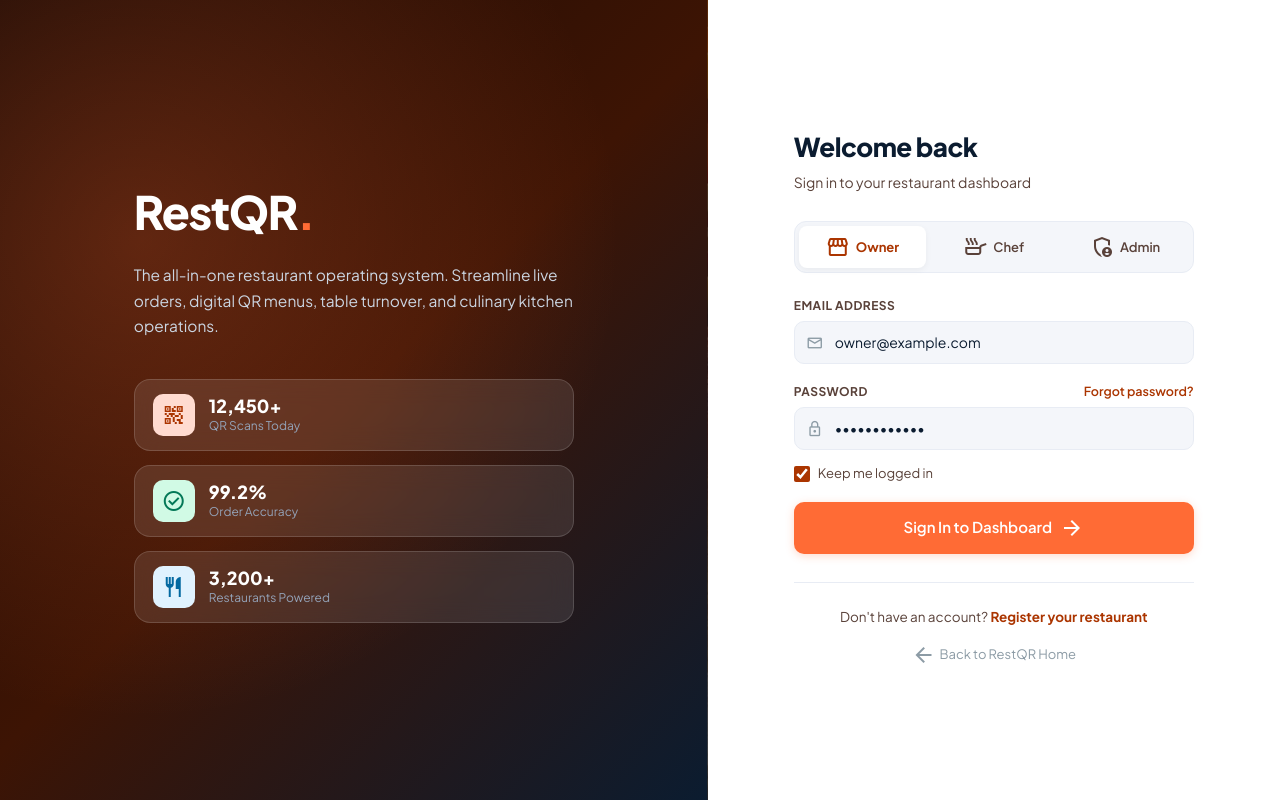
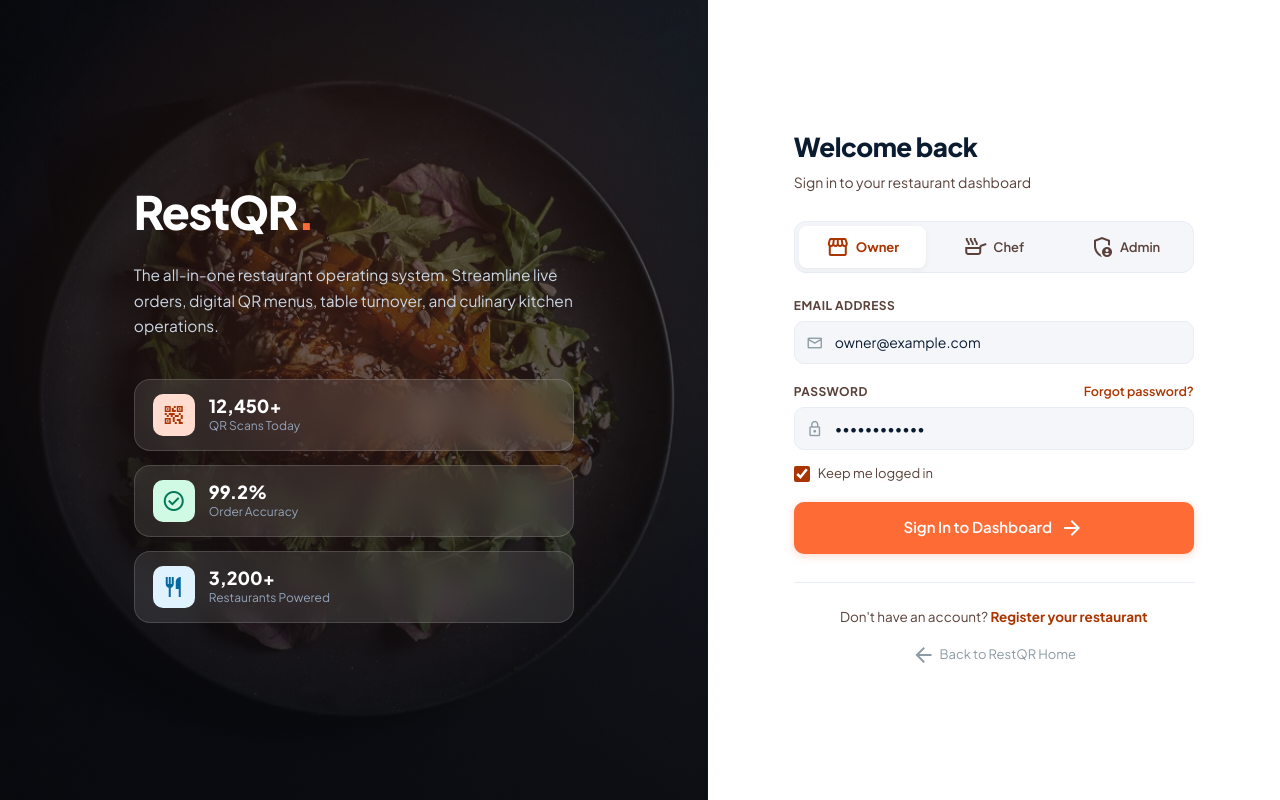
Before and after one commit to VishalRajExe/restaurant-qr-menu-deploy, an Angular app in the folder restaurant-qr-menu-frontend/: page /login in a window 1280 px wide. Built offline with nearby package versions, Linux system fonts and the light colour scheme.

Commit message:
feat: use uploaded gourmet food photo for login page hero background

```diff
--- a/restaurant-qr-menu-frontend/src/app/pages/login/login.css
+++ b/restaurant-qr-menu-frontend/src/app/pages/login/login.css
@@ -8,9 +8,9 @@
 /* Left Hero Showcase */
 .lezato-login-hero {
   flex: 1.1;
-  background: linear-gradient(135deg, #1b0a04 0%, #3d1404 50%, #0b1c30 100%), url('/img/bg-hero.jpg');
+  background: linear-gradient(180deg, rgba(8, 10, 15, 0.6) 0%, rgba(8, 10, 15, 0.82) 100%), url('/img/login-hero.jpg');
   background-size: cover;
-  background-position: center;
+  background-position: center center;
   position: relative;
   display: flex;
   align-items: center;
@@ -22,7 +22,7 @@
 .login-hero-overlay {
   position: absolute;
   inset: 0;
-  background: radial-gradient(circle at 20% 30%, rgba(255, 107, 53, 0.25) 0%, transparent 60%);
+  background: radial-gradient(circle at 50% 40%, rgba(255, 107, 53, 0.15) 0%, transparent 70%);
   pointer-events: none;
 }
 
```
Also changed, not shown: restaurant-qr-menu-frontend/public/img/login-hero.jpg (added).
